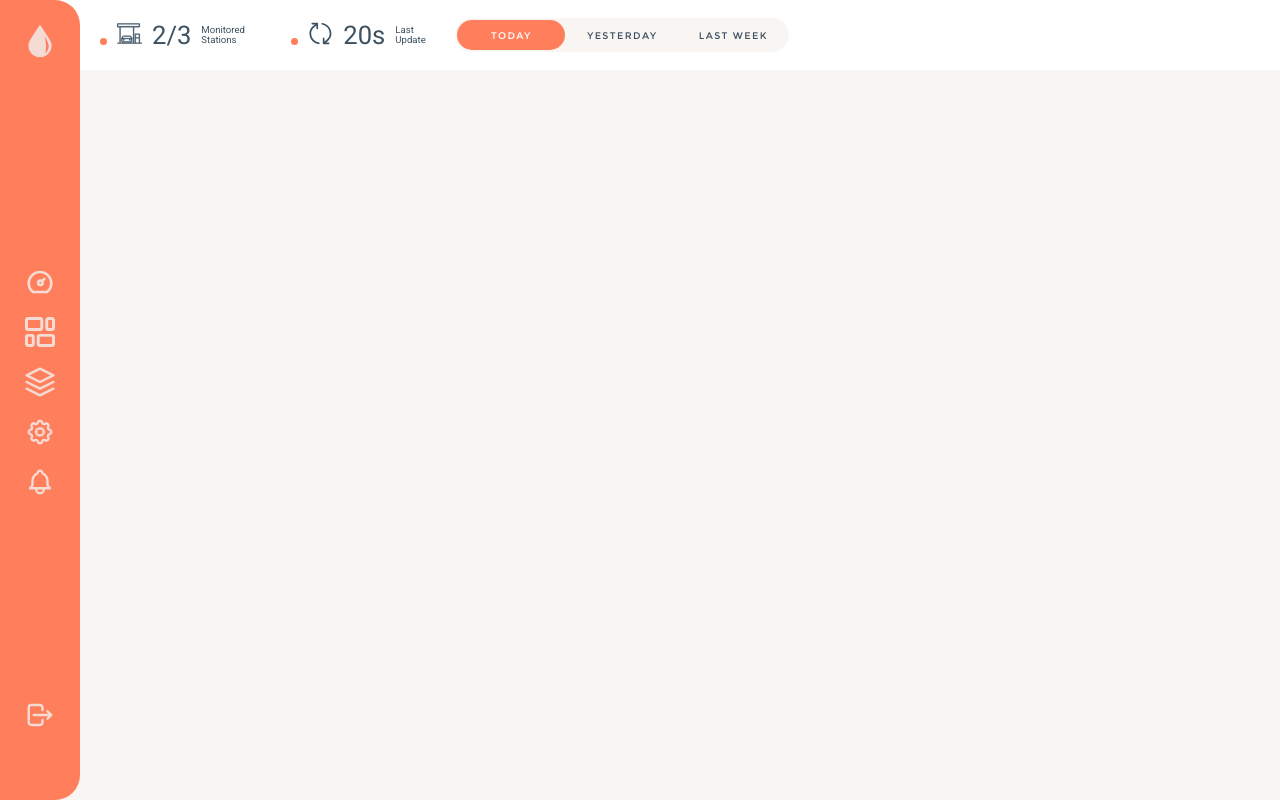
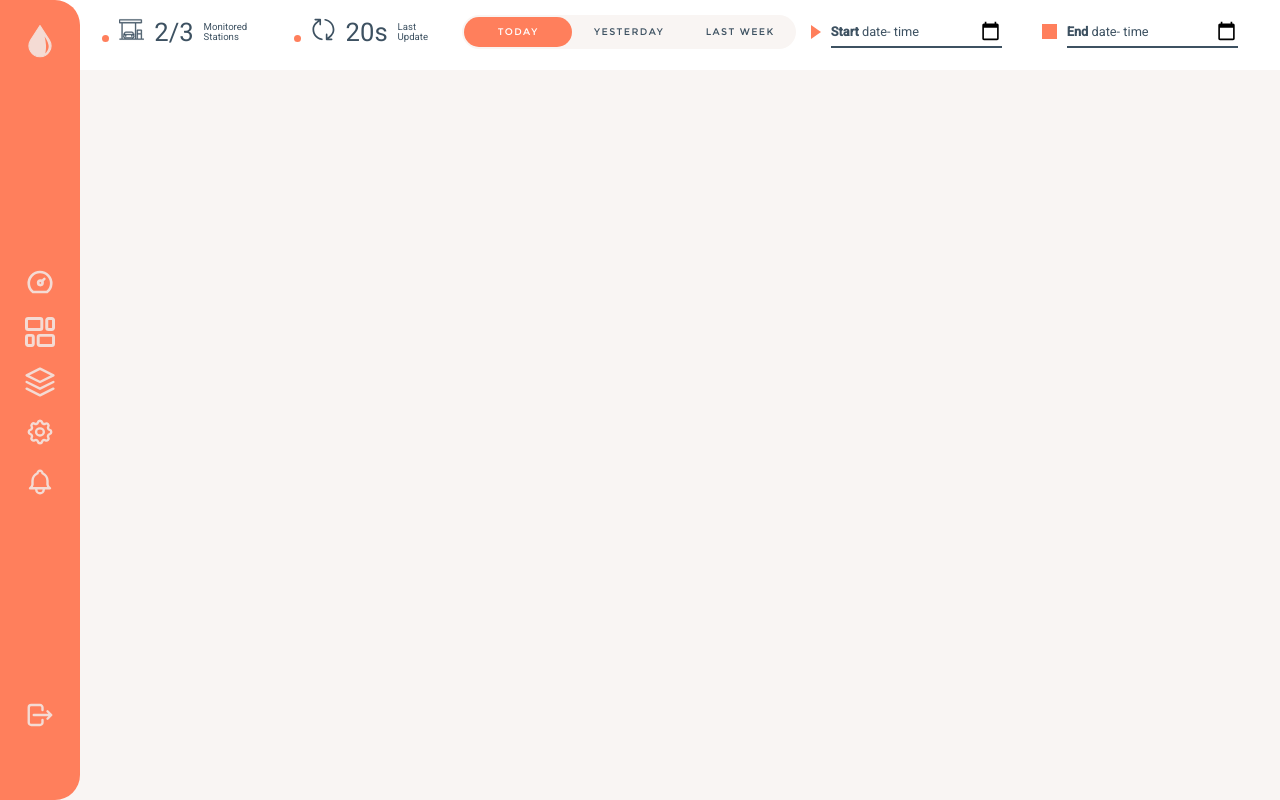
Before and after one commit to kareemyasser8/dashboard-2, an Angular app: page / in a window 1280 px wide. Built offline with nearby package versions, Linux system fonts and the light colour scheme.

Commit message:
Finishing the top navbar

```diff
--- /dev/null
+++ b/src/app/date-picker/date-picker.component.css
@@ -0,0 +1,56 @@
+.date-picker-section{
+  display: flex;
+  align-items: center;
+  gap: 10px;
+}
+
+.date-displayer{
+  font-family: 'Roboto';
+  position: relative;
+}
+
+.date-displayer label{
+  font-size: 0.8em;
+  color: var(--text-color);
+  position: absolute;
+  background-color: white;
+  top:8px
+}
+
+.date-picker {
+  height: 30px;
+  width: 170px;
+}
+
+.start-shape {
+  width: 0;
+  height: 0;
+  border-top: 7px solid transparent;
+  border-bottom: 7px solid transparent;
+  border-left: 10px solid var(--primary);
+}
+
+.end-shape{
+  width: 15px;
+  height: 15px;
+  background-color: var(--primary);
+}
+
+input[type="date"] {
+  border: none;
+  border-bottom: 2px solid var(--text-color);
+  font-family: "Roboto";
+}
+
+input[type="date"]::-webkit-calendar-picker-indicator {
+  /* background-image: url('path/to/your/icon.png'); */
+  color: var(--text-color);
+  fill: var(--text-color);
+  background-size: cover;
+  width: 20px;
+  height: 20px;
+}
+
+input[type="date"]:focus + label {
+  display: none;
+}
--- /dev/null
+++ b/src/app/date-picker/date-picker.component.html
@@ -0,0 +1,33 @@
+<div class="date-picker-section" *ngIf="type == 'start'">
+  <div class="start-shape"></div>
+  <div class="date-displayer" >
+    <label for="start-date" *ngIf="isFocused == false"
+      ><b>Start</b> date- time</label
+    >
+    <input
+      id="start-date"
+      (focus)="changeFocus()"
+      (blur)="changeFocus()"
+      type="date"
+      class="date-picker"
+      [(ngModel)]="dateTime"
+    />
+  </div>
+</div>
+
+<div class="date-picker-section" *ngIf="type == 'end'">
+  <div class="end-shape"></div>
+  <div class="date-displayer">
+    <label for="end-date" *ngIf="isFocused == false"
+      ><b>End</b> date- time</label
+    >
+    <input
+      id="end-date"
+      (focus)="changeFocus()"
+      (blur)="changeFocus()"
+      type="date"
+      class="date-picker"
+      [(ngModel)]="dateTime"
+    />
+  </div>
+</div>
--- /dev/null
+++ b/src/app/date-picker/date-picker.component.ts
@@ -0,0 +1,30 @@
+import { Component, Input, OnInit } from '@angular/core';
+@Component({
+  selector: 'app-date-picker',
+  templateUrl: './date-picker.component.html',
+  styleUrls: ['./date-picker.component.css'],
+})
+export class DatePickerComponent implements OnInit {
+
+  @Input() type: string = ''
+
+  isFocused: boolean = false;
+  dateTime: Date | undefined
+
+  changeFocus(){
+    if(this.dateTime){
+      console.log(this.dateTime)
+        this.isFocused = true;
+    }else{
+      console.log(this.dateTime)
+      this.isFocused = !this.isFocused;
+    }
+
+  }
+
+  constructor() { }
+
+  ngOnInit(): void {
+  }
+
+}
--- a/src/app/side-nav/side-nav.component.css
+++ b/src/app/side-nav/side-nav.component.css
@@ -1,6 +1,7 @@
 .logo-icon{
   width: 44px;
   height: 44px;
+  cursor: pointer;
   /* border: 1px solid red; */
 }
 
@@ -27,6 +28,7 @@
   width: 30px;
   height: 30px;
   fill:none;
+  cursor: pointer;
 }
 
 .icon:hover{
--- a/src/app/top-nav/top-nav.component.css
+++ b/src/app/top-nav/top-nav.component.css
@@ -3,12 +3,14 @@
   z-index: 0;
   background-color: white;
   padding-left: 80px;
+  padding-right: 40px;
 }
 
 .content{
   /* padding-left: 100px; */
-  height: 100%;
+  height: 90%;
   display: flex;
+  justify-content: space-around;
   gap: 10px;
   /* border: 1px solid red; */
 }
@@ -28,3 +30,12 @@
   align-items: center;
   /* border: 1px solid red; */
 }
+
+.date-section{
+  width: max-content;
+  display: flex;
+  justify-content: center;
+  align-items: center;
+  gap: 40px;
+  /* border: 1px solid red; */
+}
--- a/src/app/top-nav/top-nav.component.html
+++ b/src/app/top-nav/top-nav.component.html
@@ -14,5 +14,10 @@
       <app-top-nav-tabs></app-top-nav-tabs>
     </div>
 
+    <div class="date-section">
+      <app-date-picker [type]="'start'"></app-date-picker>
+      <app-date-picker [type]="'end'"></app-date-picker>
+    </div>
+
   </div>
 </div>
```
Also changed, not shown: src/app/app.module.ts (+11 -8 lines), 1 other file (tests, documents, lock files or other folders).
